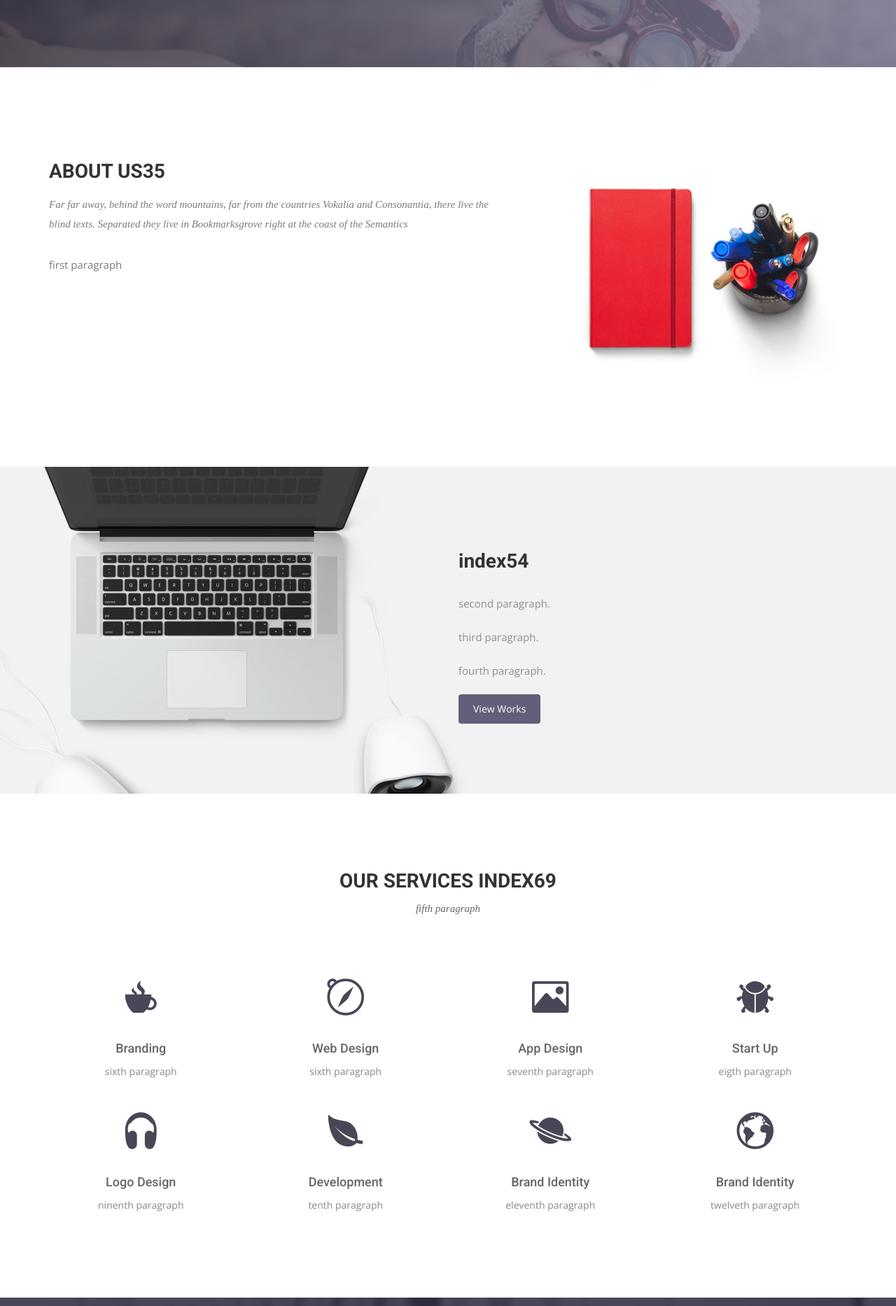
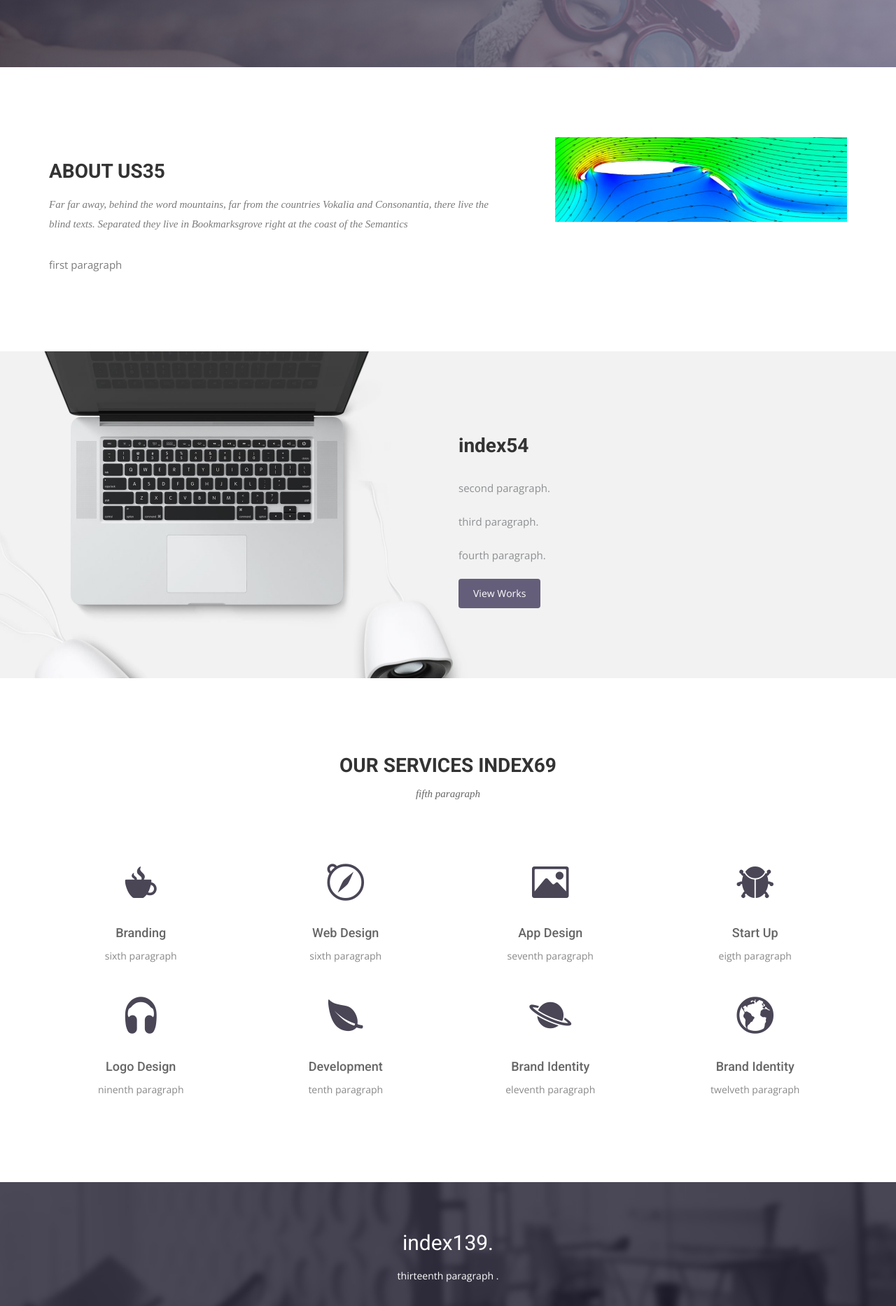
Before and after one commit to simaomrq/simaomrq.github.io, a Jekyll site: the page built from index.html, in a window 1280 px wide. Shown: the part 1159-3025 px from the top of the page at 70% size. Built offline with Jekyll 4.4.1, drawn with Linux system fonts in a browser that asks for light colours; nearby versions of some CDN libraries; some web fonts are replaced.

Commit message:
Update index.html

```diff
--- a/index.html
+++ b/index.html
@@ -40,7 +40,7 @@
       </div><!-- .col-md-7 close -->
       <div class="col-md-5 col-sm-12">
         <div class="block">
-          <img src="img/wrapper-img.png" alt="Img">
+          <img src="img/nhlpL2t5.png" alt="Img">
         </div>
       </div><!-- .col-md-5 close -->
     </div>
```
